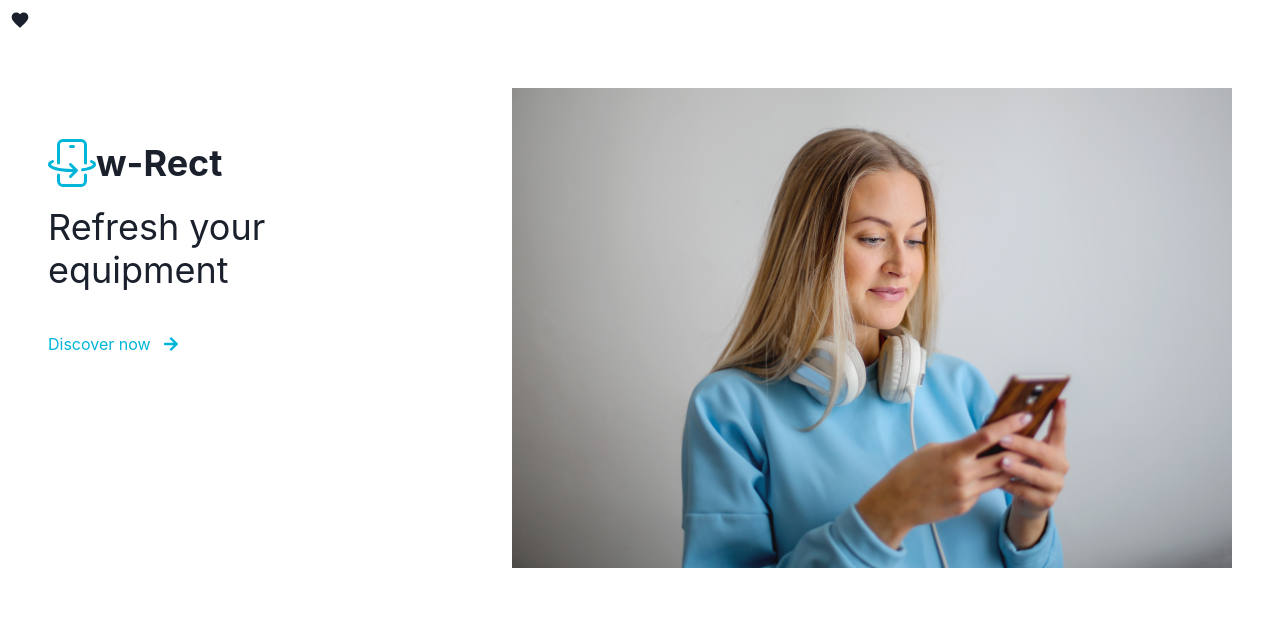
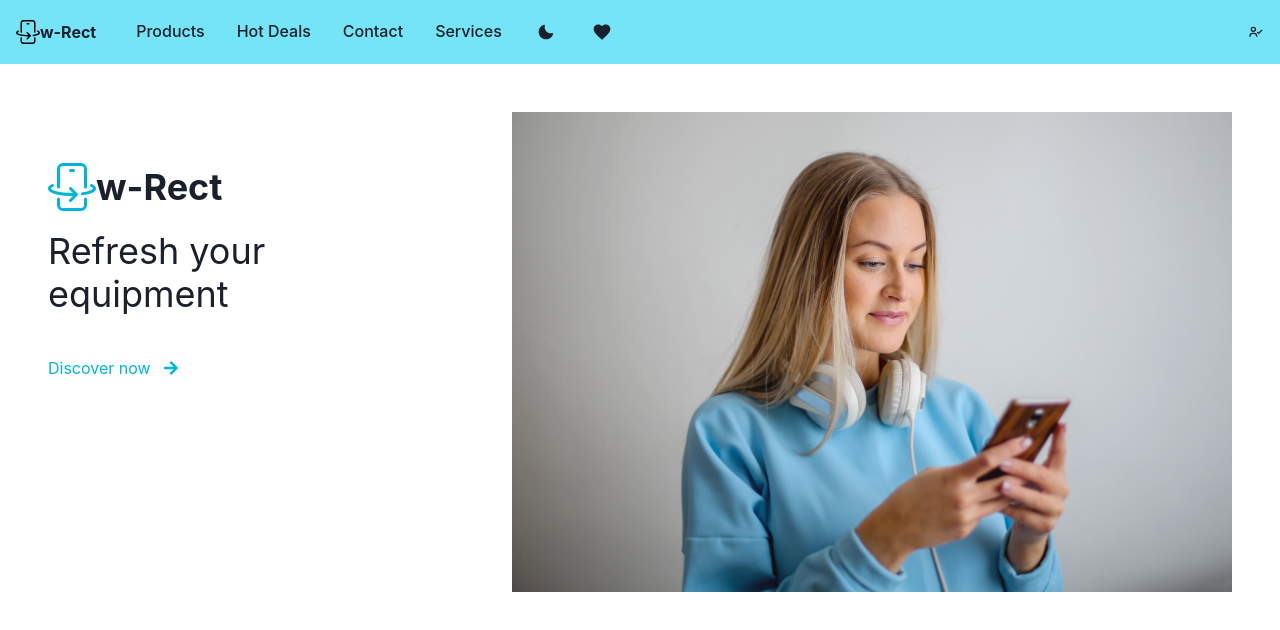
Before and after one commit to ddthien-coder/wRect, a React (Create React App) app in the folder client/: page / in a window 1280 px wide. Shown: the top 630 px of the page. Built offline with nearby package versions, Linux system fonts and the light colour scheme.

Commit message:
Header refactor

```diff
--- a/client/src/components/Header.jsx
+++ b/client/src/components/Header.jsx
@@ -1,15 +1,64 @@
 import React from 'react';
-import { IconButton } from '@chakra-ui/react';
+import {
+	IconButton,
+	Box,
+	Flex,
+	HStack,
+	Icon,
+	Stack,
+	Text,
+	useColorModeValue as mode,
+	useDisclosure,
+} from '@chakra-ui/react';
+import { useEffect } from 'react';
+import { BsPhoneFlip } from 'react-icons/bs';
+import { Link as ReactLink } from 'react-router-dom';
 import { MdOutlineFavorite, MdOutlineFavoriteBorder } from 'react-icons/md';
 import { useDispatch, useSelector } from 'react-redux';
+import NavLink from './NavLink';
+import ColorModeToggle from './ColorModeToggle';
+import { BiUserCheck } from 'react-icons/bi';
 import { toggleFavorites } from '../redux/actions/productActions';
+import { HamburgerIcon, CloseIcon } from '@chakra-ui/icons';
+
+const Links = [
+	{ name: 'Products', route: '/products' },
+	{ name: 'Hot Deals', route: '/hot-deals' },
+	{ name: 'Contact', route: '/contact' },
+	{ name: 'Services', route: '/services' },
+];
 
 const Header = () => {
+	const { isOpen, onOpen, onClose } = useDisclosure();
 	const dispatch = useDispatch();
 	const { favoritesToggled } = useSelector((state) => state.product);
 
+	useEffect(() => {}, [favoritesToggled, dispatch]);
+
 	return (
-		<>
+		<Box bg={mode(`cyan.300`, 'gray.900')} px='4'>
+			<Flex h='16' alignItems='center' justifyContent='space-between'>
+				<Flex display={{ base: 'flex', md: 'none' }} alignItems='center'>
+					<IconButton
+						bg='parent'
+						size='md'
+						icon={isOpen ? <CloseIcon /> : <HamburgerIcon />}
+						onClick={isOpen ? onClose : onOpen}
+					/>
+				</Flex>
+				<HStack spacing='8' alignItems='center'>
+					<Box alignItems='center' display='flex' as={ReactLink} to='/'>
+						<Icon as={BsPhoneFlip} h='6' w='6' color={mode('black', 'yellow.200')} />
+						<Text as='b'>w-Rect</Text>
+					</Box>
+
+					<HStack as='nav' spacing='4' display={{ base: 'none', md: 'flex' }}>
+						{Links.map((link) => (
+							<NavLink route={link.route} key={link.route}>
+								<Text fontWeight='medium'>{link.name}</Text>
+							</NavLink>
+						))}
+						<ColorModeToggle />
 						{favoritesToggled ? (
 							<IconButton
 								onClick={() => dispatch(toggleFavorites(false))}
@@ -23,7 +72,40 @@
 								variant='ghost'
 							/>
 						)}
-		</>
+					</HStack>
+				</HStack>
+				<Flex alignItems='center'>
+					<BiUserCheck />
+				</Flex>
+			</Flex>
+			<Box display='flex'>
+				{isOpen && (
+					<Box pb='4' display={{ md: 'none' }}>
+						<Stack as='nav' spacing='4'>
+							{Links.map((link) => (
+								<NavLink route={link.route} key={link.route}>
+									<Text fontWeight='medium'>{link.name}</Text>
+								</NavLink>
+							))}
+						</Stack>
+						{favoritesToggled ? (
+							<IconButton
+								onClick={() => dispatch(toggleFavorites(false))}
+								icon={<MdOutlineFavorite size='20px' />}
+								variant='ghost'
+							/>
+						) : (
+							<IconButton
+								onClick={() => dispatch(toggleFavorites(true))}
+								icon={<MdOutlineFavoriteBorder size='20px' />}
+								variant='ghost'
+							/>
+						)}
+						<ColorModeToggle />
+					</Box>
+				)}
+			</Box>
+		</Box>
 	);
 };
 
```
Lines whose indentation alone changed are shown as unchanged.
